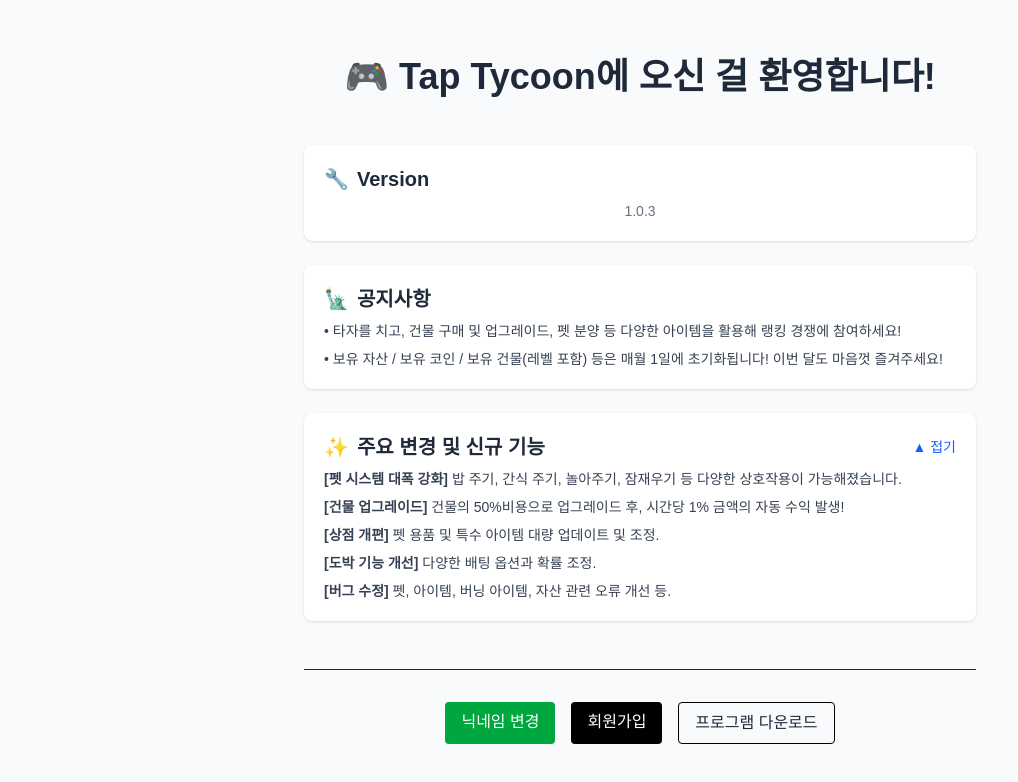
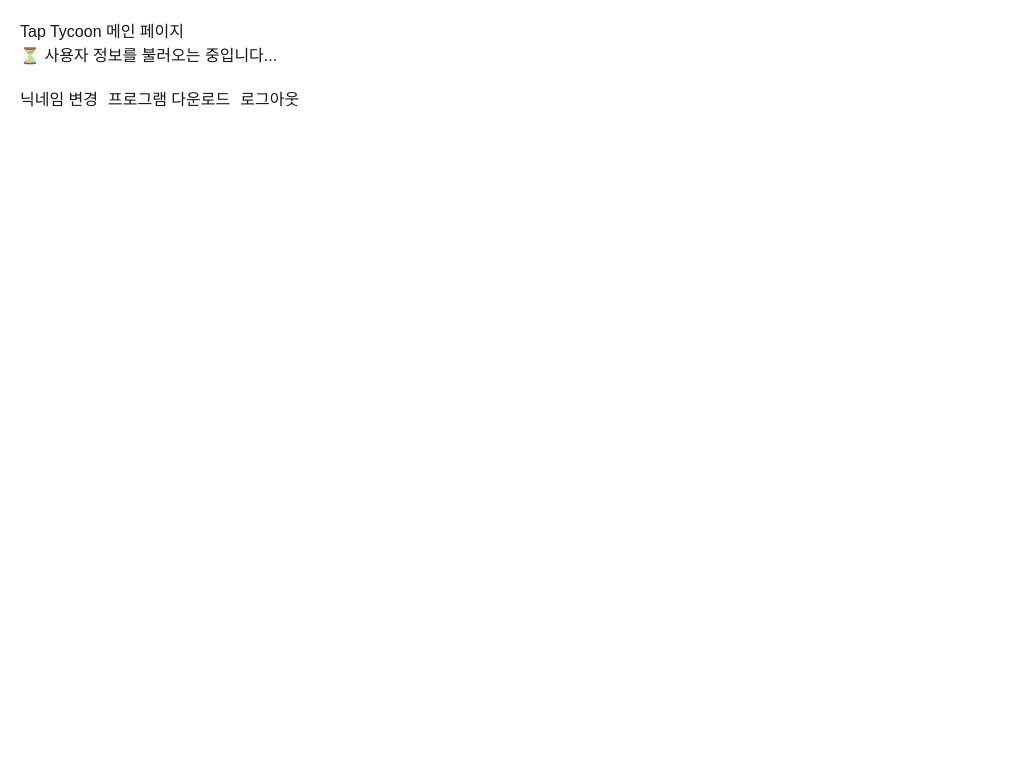
Before and after one commit to SehunPyo/tap-tycoon, a Next.js app: page / in a window 1280 px wide. Shown: the top 782 px of the page, without its empty margins (0-1018 px from the left). Built offline with nearby package versions, Linux system fonts and the light colour scheme.

Commit message:
Update index.tsx

```diff
--- a/pages/index.tsx
+++ b/pages/index.tsx
@@ -1,104 +1,71 @@
+// pages/index.tsx
 import Link from 'next/link';
-import { useState } from 'react';
-
-interface SectionProps {
-  title: string;
-  version?: string;
-  items: string[];
-  emoji?: string;
-}
-
-const sectionsData: SectionProps[] = [
-  {
-    title: 'Version',
-    emoji: '🔧',
-    version: '1.0.3',
-    items: []
-  },
-  {
-    title: '공지사항',
-    emoji: '🗽',
-    items: [
-      '• 타자를 치고, 건물 구매 및 업그레이드, 펫 분양 등 다양한 아이템을 활용해 랭킹 경쟁에 참여하세요!',
-      '• 보유 자산 / 보유 코인 / 보유 건물(레벨 포함) 등은 매월 1일에 초기화됩니다! 이번 달도 마음껏 즐겨주세요!'
-    ]
-  },
-  {
-    title: '주요 변경 및 신규 기능',
-    emoji: '✨',
-    items: [
-      '<b>[펫 시스템 대폭 강화]</b> 밥 주기, 간식 주기, 놀아주기, 잠재우기 등 다양한 상호작용이 가능해졌습니다.',
-      '<b>[건물 업그레이드]</b> 건물의 50%비용으로 업그레이드 후, 시간당 1% 금액의 자동 수익 발생!',
-      '<b>[상점 개편]</b> 펫 용품 및 특수 아이템 대량 업데이트 및 조정.',
-      '<b>[도박 기능 개선]</b> 다양한 배팅 옵션과 확률 조정.',
-      '<b>[버그 수정]</b> 펫, 아이템, 버닝 아이템, 자산 관련 오류 개선 등.'
-    ]
-  }
-];
+import { useEffect, useState } from 'react';
+import { supabase } from '@/lib/supabaseClient';
+import { useRouter } from 'next/router';
 
 export default function Home() {
-  const [isOpen, setIsOpen] = useState(true);
+  const [user, setUser] = useState<any>(null);
+  const [nickname, setNickname] = useState<string | null>(null);
+  const router = useRouter();
+
+  useEffect(() => {
+    const getUserData = async () => {
+      const {
+        data: { user },
+      } = await supabase.auth.getUser();
+      setUser(user);
+    };
+
+    getUserData();
+  }, []); // ✅ 무한 루프 방지
+
+  useEffect(() => {
+    const fetchNickname = async () => {
+      if (user) {
+        const { data, error } = await supabase
+          .from('users')
+          .select('nickname')
+          .eq('id', user.id)
+          .single();
+
+        if (error) {
+          console.error('닉네임 조회 실패:', error.message);
+        } else {
+          setNickname(data.nickname);
+        }
+      }
+    };
+
+    fetchNickname();
+  }, [user]);
+
+  const handleLogout = async () => {
+    await supabase.auth.signOut();
+    router.reload();
+  };
 
   return (
-    <main className="flex flex-col items-center justify-center min-h-screen px-4 py-8 bg-gray-50 text-gray-800">
-      <h1 className="text-4xl font-extrabold mb-12 text-center">🎮 Tap Tycoon에 오신 걸 환영합니다!</h1>
+    <div style={{ padding: '20px' }}>
+      <h1>Tap Tycoon 메인 페이지</h1>
 
-      <div className="w-full max-w-2xl space-y-6">
-        {sectionsData.map((section, index) => {
-          const alwaysOpen = index < 2; // 첫 두 섹션은 항상 열림
-          return (
-            <div key={section.title} className="bg-white rounded-lg shadow p-5">
-              <div className="flex items-center justify-between mb-2">
-                <h2 className="text-xl font-semibold">
-                  {section.emoji && <span className="mr-2">{section.emoji}</span>}
-                  {section.title}
-                </h2>
-                {!alwaysOpen && (
-                  <button
-                    className="text-sm text-blue-600 hover:underline"
-                    onClick={() => setIsOpen(!isOpen)}
-                  >
-                    {isOpen ? '▲ 접기' : '▼ 펼치기'}
-                  </button>
-                )}
-              </div>
+      {nickname ? (
+        <p>👋 안녕하세요, <strong>{nickname}</strong>님!</p>
+      ) : (
+        <p>⏳ 사용자 정보를 불러오는 중입니다...</p>
+      )}
 
-              {/* 내용 렌더링 조건 */}
-              {(alwaysOpen || isOpen) && (
-                <div className="text-sm text-gray-700 space-y-2">
-                  {section.version && (
-                    <p className="text-center font-medium text-gray-500">{section.version}</p>
-                  )}
-                  {section.items.length > 0 ? (
-                    section.items.map((item, i) => (
-                      <p
-                        key={i}
-                        dangerouslySetInnerHTML={{ __html: item }}
-                      />
-                    ))
-                  ) : !section.version ? (
-                    <p className="italic text-gray-400">내용이 없습니다.</p>
-                  ) : null}
-                </div>
-              )}
-            </div>
-          );
-        })}
+      <div style={{ marginTop: '20px' }}>
+        <Link href="/change-nickname">
+          <button style={{ marginRight: '10px' }}>닉네임 변경</button>
+        </Link>
+
+        <Link href="/download">
+          <button style={{ marginRight: '10px' }}>프로그램 다운로드</button>
+        </Link>
+
+        <button onClick={handleLogout}>로그아웃</button>
       </div>
-
-      <div className="mt-12 border-t pt-8 w-full max-w-2xl text-center">
-        <div className="flex flex-wrap justify-center gap-4">
-          <Link href="/change-nickname" className="bg-green-600 text-white px-4 py-2 rounded hover:bg-green-700 transition">
-            닉네임 변경
-          </Link>
-          <Link href="/signup" className="bg-black text-white px-4 py-2 rounded hover:bg-gray-800 transition">
-            회원가입
-          </Link>
-          <Link href="/download" className="border border-black text-gray-800 px-4 py-2 rounded hover:bg-gray-100 transition">
-            프로그램 다운로드
-          </Link>
-        </div>
-      </div>
-    </main>
+    </div>
   );
 }
```
